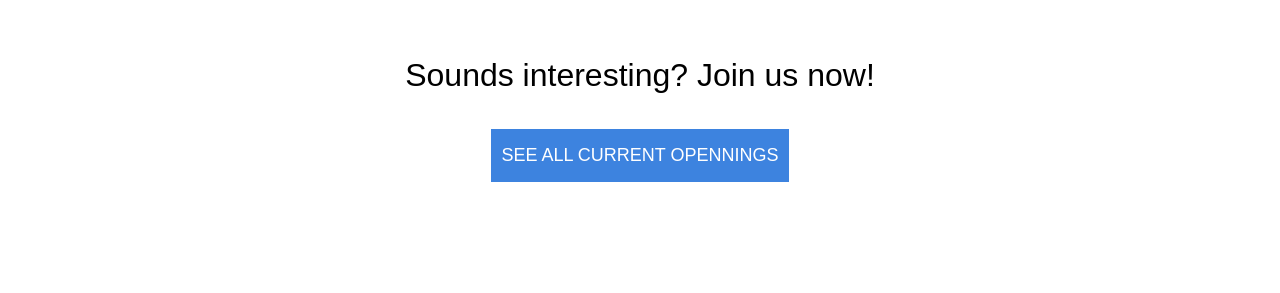
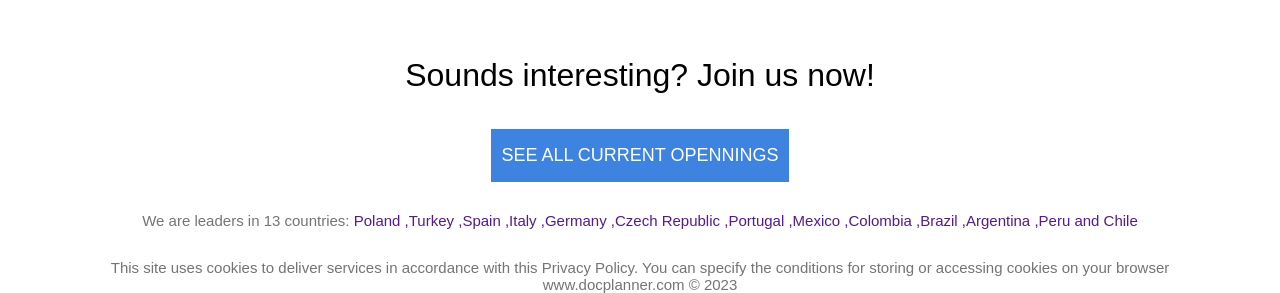
Before and after one commit to Femotinga/docplanner, a plain HTML site: page index.html in a window 1280 px wide. Shown: the part 4997-5290 px from the top of the page. Before the commit the page ends 5209 px from the top, so only its background shows below. Drawn offline with Linux system fonts and the light colour scheme.

Commit message:
final commit

```diff
--- a/css/docstyle.css
+++ b/css/docstyle.css
@@ -315,3 +315,16 @@
     text-transform: uppercase;
 
 }
+
+.footer{
+    text-align: center;
+}
+
+.footer p{
+    color: #747474;
+    font-size: 15px ;
+}
+
+.footer p:nth-child(1){
+    padding-bottom: 30px;
+}
--- a/index.html
+++ b/index.html
@@ -266,6 +266,17 @@
 
         </div>
 
+        <div class="footer">
+            <p class="countrylist">
+                We are leaders in 13 countries:
+                <a href="">Poland ,</a><a href="">Turkey ,</a><a href="">Spain ,</a><a href="">Italy ,</a><a href="">Germany ,</a><a href="">Czech Republic ,</a><a href="">Portugal ,</a><a href="">Mexico ,</a><a href="">Colombia ,</a><a href="">Brazil ,</a><a href="">Argentina ,</a><a href="">Peru and </a><a href="">Chile</a><a href=""></a>
+            </p>
+
+            <p>This site uses cookies to deliver services in accordance with this Privacy Policy. You can specify the conditions for storing or accessing cookies on your browser</p>
+            <p>www.docplanner.com © 2023</p>
+
+        </div>
+
     </div>
 
 </body>
```
